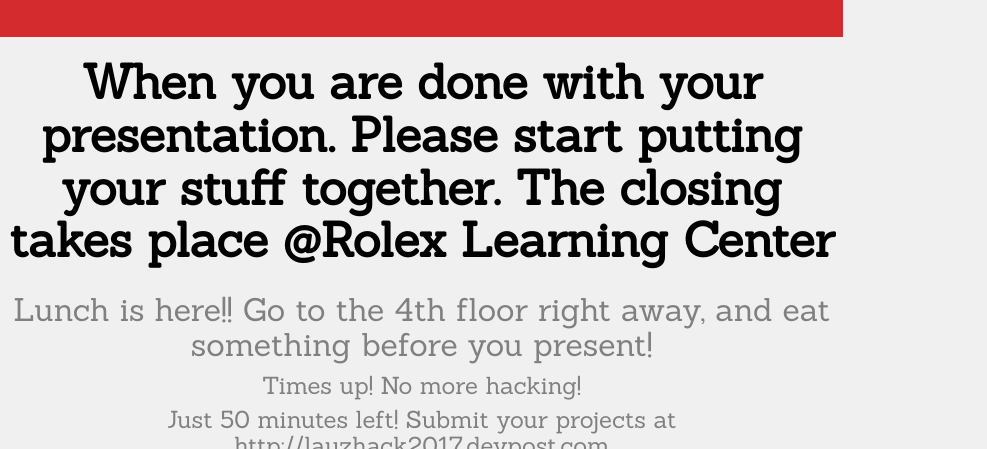
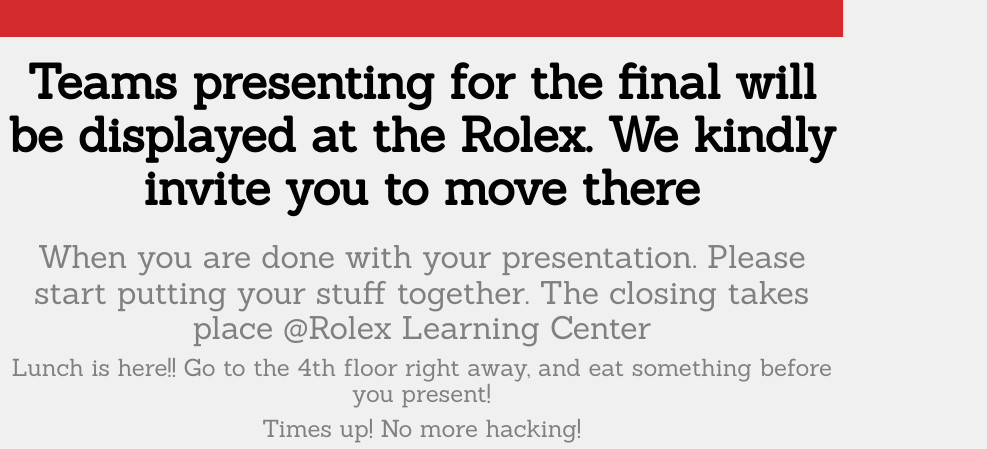
Before and after one commit to LauzHack/Lauzhacklivepage.github.io, a plain HTML site: page index.html in a window 1280 px wide. Shown: the part 131-580 px from the top of the page, 0-987 px from the left. Drawn offline with nearby package versions, Linux system fonts and the light colour scheme.

Commit message:
Update the live view.

```diff
--- a/index.html
+++ b/index.html
@@ -25,8 +25,9 @@
 
 
 <!-- INSERT ITEMS HERE -->
-<h2>When you are done with your presentation. Please start putting your stuff together. The closing takes place @Rolex Learning Center</h2>
-<h3>Lunch is here!! Go to the 4th floor right away, and eat something before you present!</h3>
+<h2>Teams presenting for the final will be displayed at the Rolex. We kindly invite you to move there</h2>
+<h3>When you are done with your presentation. Please start putting your stuff together. The closing takes place @Rolex Learning Center</h3>
+<h4>Lunch is here!! Go to the 4th floor right away, and eat something before you present!</h4>
 <h4>Times up! No more hacking!</h4>
 <h4>Just 50 minutes left! Submit your projects at http://lauzhack2017.devpost.com</h4>
 <h4>Last Fireflies are in the fridge! *_* Take a selfie with them and tag them on Twitter @FireflyTonics or on Facebook @fireflybotanicaldrinks and get a chance to win a prize !</h4>
```
